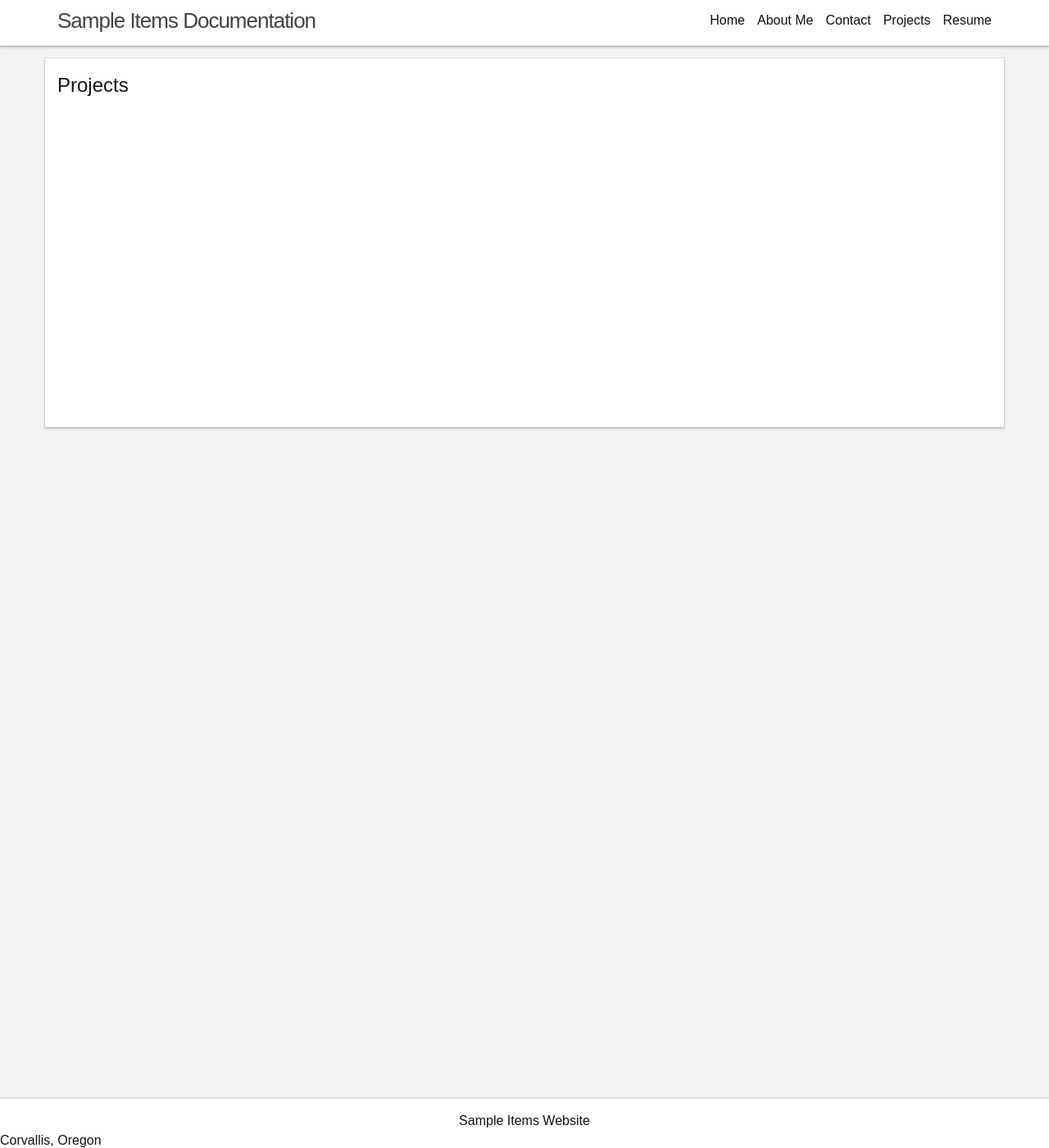
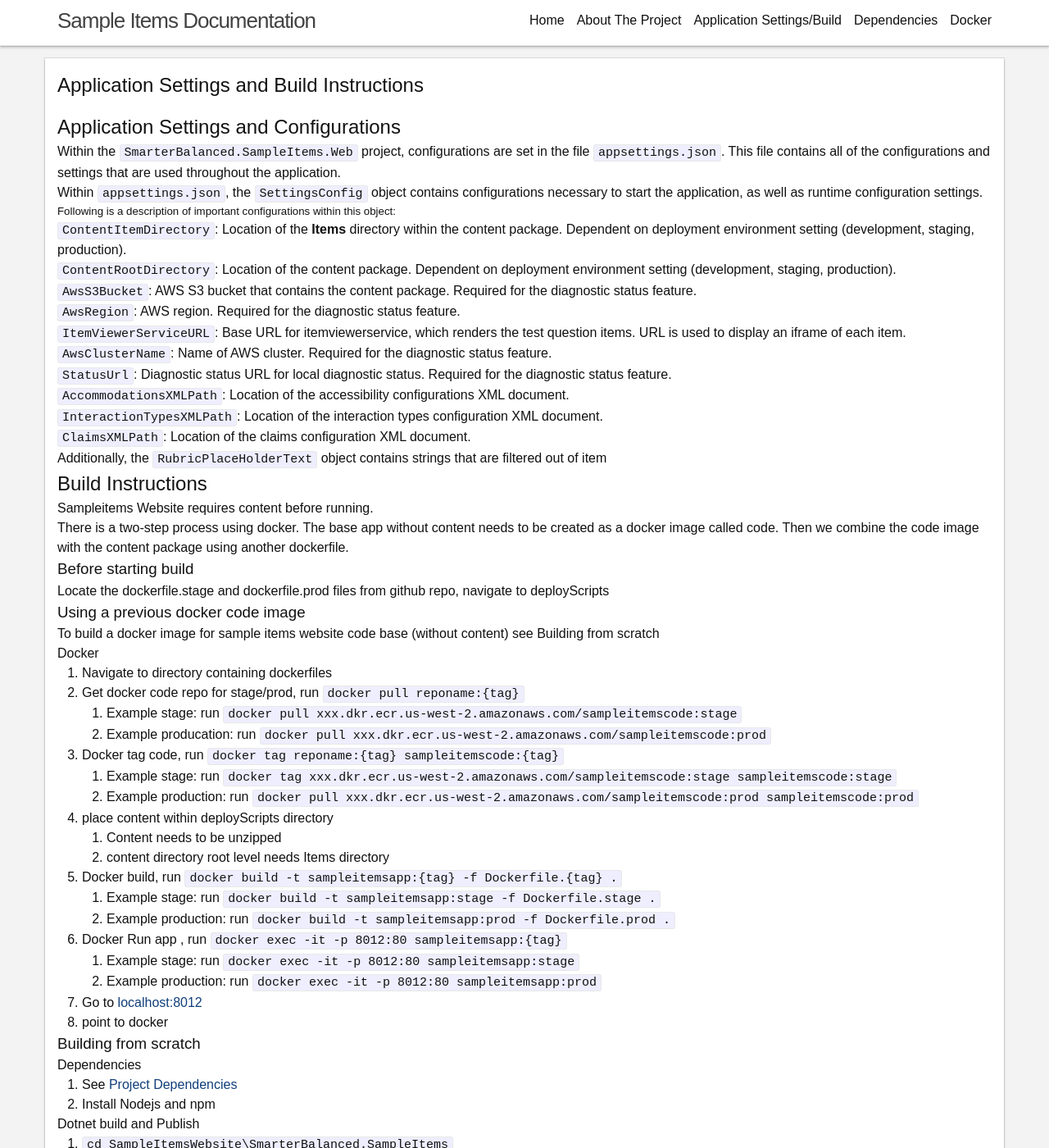
Before and after one commit to osu-cass/smarter-balanced-wiki, a Jekyll site: the page built from ApplicationSettings.md, in a window 1280 px wide and 1400 px high. Shown: the whole window at 82% size. Built offline with Jekyll 4.4.1, drawn with Linux system fonts in a browser that asks for light colours; some of the changed text lies outside the part shown.

Commit message:
added files

```diff
--- /dev/null
+++ b/ApplicationSettings.md
@@ -0,0 +1,102 @@
+---
+layout: page
+title: Application Settings/Build
+permalink: /projects/
+header: Application Settings and Build Instructions
+#Contains Application Setting and BuildApp.md
+---
+
+
+## Application Settings and Configurations
+Within the `SmarterBalanced.SampleItems.Web` project, configurations are set
+in the file `appsettings.json`. This file contains all of the configurations and settings
+that are used throughout the application.
+
+Within `appsettings.json`, the `SettingsConfig` object contains configurations
+necessary to start the application, as well as runtime configuration settings.
+
+##### Following is a description of important configurations within this object:
+
+`ContentItemDirectory`: Location of the **Items** directory within the content package.
+Dependent on deployment environment setting (development, staging, production).
+
+`ContentRootDirectory`: Location of the content package. Dependent on deployment
+environment setting (development, staging, production).
+
+`AwsS3Bucket`: AWS S3 bucket that contains the content package. Required for
+the diagnostic status feature.
+
+`AwsRegion`: AWS region. Required for the diagnostic status feature.
+
+`ItemViewerServiceURL`: Base URL for itemviewerservice, which renders the test question items.
+URL is used to display an iframe of each item.
+
+`AwsClusterName`: Name of AWS cluster. Required for the diagnostic status feature.
+
+`StatusUrl`: Diagnostic status URL for local diagnostic status. Required for the diagnostic status feature.
+
+`AccommodationsXMLPath`: Location of the accessibility configurations XML document.
+
+`InteractionTypesXMLPath`: Location of the interaction types configuration XML document.
+
+`ClaimsXMLPath`: Location of the claims configuration XML document.
+
+Additionally, the `RubricPlaceHolderText` object contains strings that are filtered
+out of item
+
+## Build Instructions
+Sampleitems Website requires content before running.
+
+There is a two-step process using docker. The base app without content needs
+to be created as a docker image called code. Then we combine the code image
+with the content package using another dockerfile.
+
+### Before starting build
+Locate the dockerfile.stage and dockerfile.prod files
+from github repo, navigate to deployScripts
+
+### Using a previous docker code image
+To build a docker image for sample items website code base (without content) see Building from scratch
+
+#### Docker
+1. Navigate to directory containing dockerfiles
+2. Get docker code repo for stage/prod, run `docker pull reponame:{tag}`
+    1. Example stage: run `docker pull xxx.dkr.ecr.us-west-2.amazonaws.com/sampleitemscode:stage`
+    2. Example producation: run `docker pull xxx.dkr.ecr.us-west-2.amazonaws.com/sampleitemscode:prod`
+3. Docker tag code, run `docker tag reponame:{tag} sampleitemscode:{tag}`
+    1. Example stage: run `docker tag xxx.dkr.ecr.us-west-2.amazonaws.com/sampleitemscode:stage sampleitemscode:stage`
+    2. Example production: run `docker pull xxx.dkr.ecr.us-west-2.amazonaws.com/sampleitemscode:prod sampleitemscode:prod`
+4. place content within deployScripts directory
+    1. Content needs to be unzipped
+    2. content directory root level needs Items directory
+5. Docker build, run `docker build -t sampleitemsapp:{tag} -f Dockerfile.{tag} .`
+    1. Example stage: run `docker build -t sampleitemsapp:stage -f Dockerfile.stage .`
+    2. Example production: run `docker build -t sampleitemsapp:prod -f Dockerfile.prod .`
+6. Docker Run app , run `docker exec -it -p 8012:80 sampleitemsapp:{tag}`
+    1. Example stage: run `docker exec -it -p 8012:80 sampleitemsapp:stage`
+    2. Example production: run `docker exec -it -p 8012:80 sampleitemsapp:prod`
+7. Go to [localhost:8012](http://localhost:8012)
+8. point to docker
+
+### Building from scratch
+#### Dependencies
+1. See [Project Dependencies](#internal-dependencies)
+2. Install Nodejs and npm
+
+#### Dotnet build and Publish
+1. `cd SampleItemsWebsite\SmarterBalanced.SampleItems`
+2. `dotnet restore`
+3. `cd src\SmarterBalanced.SampleItems.Web`
+4. `npm install`
+5. `grunt all`
+6. `dotnet publish -o ../../publish`
+7. `cd ../../publish`
+
+#### Docker build
+1. Go to the publish directory containing the dockerfile
+2. Build app, run `docker build -t sampleitemscode:{tag}`
+    1. Example stage: run `docker build -t sampleitemscode:stage`
+    2. Example producation: run `docker build -t sampleitemscode:prod`
+
+#### Deploy Sample Items app
+1. see [Publish Docker](#publish-docker-to-aws)
--- a/_config.yml
+++ b/_config.yml
@@ -13,14 +13,13 @@
 # you will see them accessed via {{ site.title }}, {{ site.email }}, and so on.
 # You can create any custom variable you would like, and they will be accessible
 # in the templates via {{ site.myvariable }}.
-title: Alex Lepinski
-email: alexjlepinski@gmail.com
+title: Sample Items Website Docs
+email: info@CASS.oregonstate.edu
 description: > # this means to ignore newlines until "baseurl:"
-  Software Developer
+  Sample Items Website
 baseurl: "" # the subpath of your site, e.g. /blog
-url: alexlepinski.github.io" # the base hostname & protocol for your site, e.g. http://example.com
-github_username:  alexlepinski
-linkedin_username: alex-lepinski-722a0a129
+url: https://github.com/osu-cass/smarter-balanced-wiki" # the base hostname & protocol for your site, e.g. http://example.com
+github_username:  osu-cass
 # Build settings
 markdown: kramdown
 
--- a/_includes/footer.html
+++ b/_includes/footer.html
@@ -3,8 +3,6 @@
 
         Sample Items Website
     </div>
-    <div>
-      Corvallis, Oregon
-    </div>
+
   </div>
 </footer>
--- a/index.html
+++ b/index.html
@@ -6,6 +6,6 @@ header: Welcome to our site!
 
 <div class="home-page">
     <div class="container">
-
+            The Sample Items Website is a Microsoft ASP.NET Core MVC web application that displays sample test question items.
     <div>
 </div>
--- a/projects.html
+++ /dev/null
@@ -1,11 +0,0 @@
----
-layout: page
-title: Projects
-permalink: /projects/
-header: Projects
----
-<div class="projects-container">
-
-
-
-</div>
```
Also changed, not shown: AbouttheProject.md (added, +72 -0 lines), Dependencies.md (added, +60 -0 lines), Docker.md (added, +30 -0 lines), about.html (deleted, +0 -25 lines), contact.html (deleted, +0 -20 lines), resume.html (deleted, +0 -17 lines).
